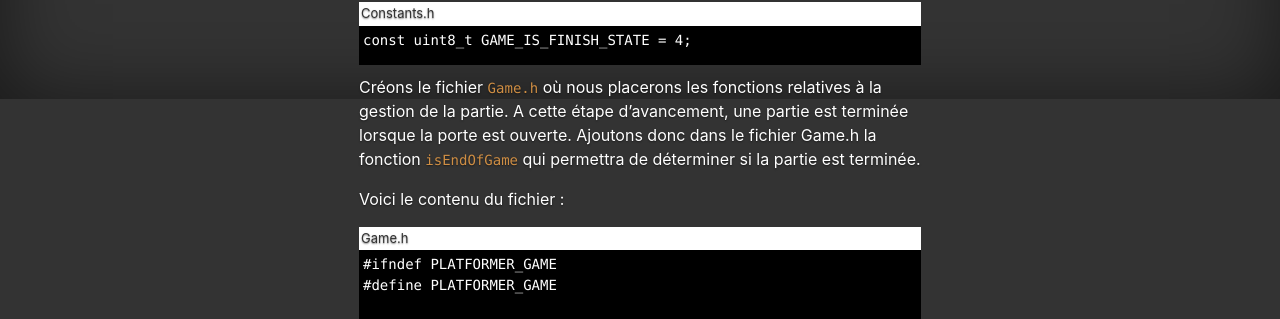
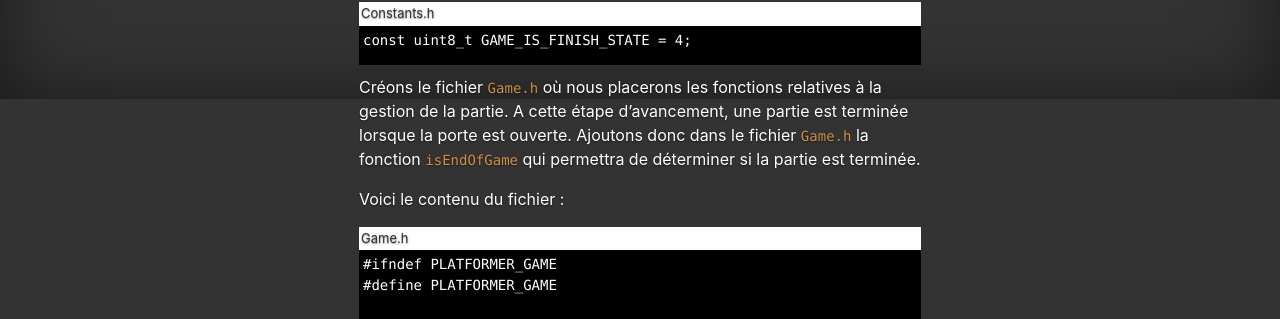
Before and after one commit to chris-scientist/gb-platformer-ws-01, a Jekyll site: the page built from docs/fr/partie-et-chrono.md, in a window 1280 px wide and 900 px high, scrolled down 618 px. Shown: the part 183-502 px from the top of the window. Built offline with Jekyll 4.4.1, drawn with Linux system fonts in a browser that asks for light colours.

Commit message:
Update E05 [FR]

```diff
--- a/docs/fr/partie-et-chrono.md
+++ b/docs/fr/partie-et-chrono.md
@@ -15,7 +15,6 @@ Dans cette cinquième étape, nous allons implémenter : la fin de partie, un ch
 
 *Je vous invite à télécharger <a href="https://github.com/chris-scientist/gb-platformer-workshop-01/archive/v4.0.zip" class="external-link" >le code</a> qui est le résultat de la quatrième étape afin de partir sur des bases communes.*
 
-
 ## Fin de partie
 
 Dans le fichier `Constants.h` ajoutons la constante `GAME_IS_FINISH_STATE`, un nouvel état indiquant que le jeu est fini :
@@ -27,7 +26,7 @@ const uint8_t GAME_IS_FINISH_STATE = 4;
 
 Créons le fichier `Game.h` où nous placerons les fonctions relatives à la gestion de la partie.
 A cette étape d'avancement, une partie est terminée lorsque la porte est ouverte.
-Ajoutons donc dans le fichier Game.h la fonction `isEndOfGame`  qui permettra de déterminer si la partie est terminée.
+Ajoutons donc dans le fichier `Game.h` la fonction `isEndOfGame`  qui permettra de déterminer si la partie est terminée.
 
 Voici le contenu du fichier :
 
```
Also changed, not shown: other parts of docs/fr/partie-et-chrono.md (+1 -1 lines).
